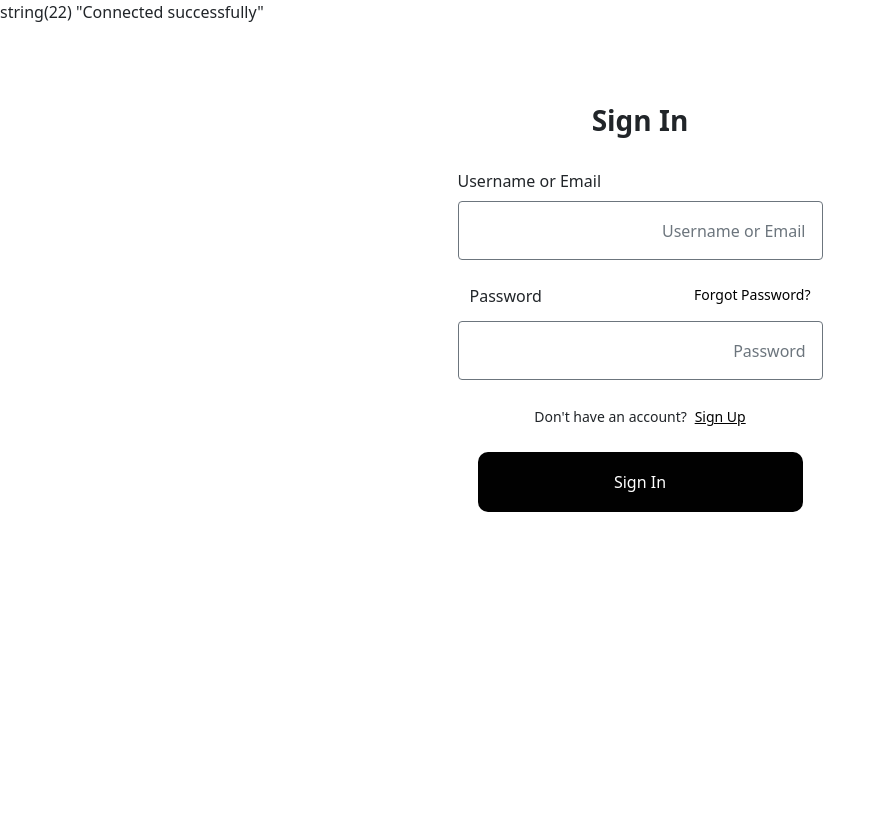
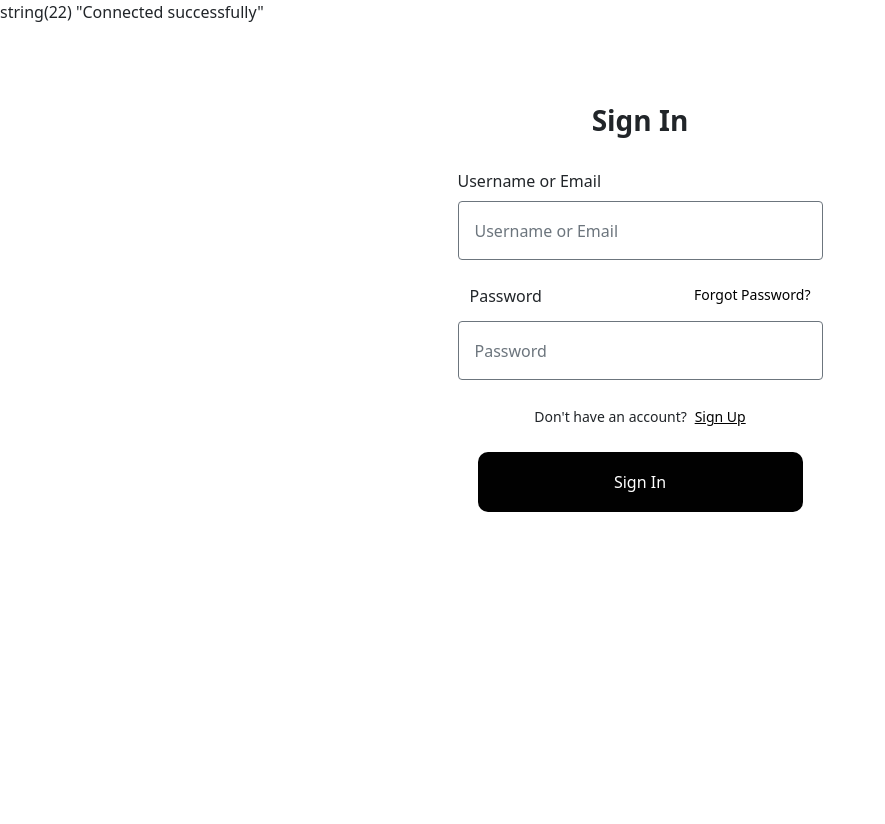
Before and after one commit to dnlmgwi/learning-php, a PHP site: page /auth-example/ in a window 1280 px wide. Shown: the whole page, without its empty margins (0-885 px from the left). Run offline with PHP 8.4, Linux system fonts and the light colour scheme; some libraries are stand-ins or nearby versions.

Commit message:
Update style.css

```diff
--- a/learning-php/auth-example/css/style.css
+++ b/learning-php/auth-example/css/style.css
@@ -9,22 +9,22 @@ body {
 
 ::-webkit-input-placeholder {
   /* chrome, safari */
-  text-align: right;
+  text-align: left;
 }
 
 :-moz-placeholder {
   /* Firefox 18- */
-  text-align: right;
+  text-align: left;
 }
 
 ::-moz-placeholder {
   /* Firefox 19+ */
-  text-align: right;
+  text-align: left;
 }
 
 :-ms-input-placeholder {
   /* Internet Explorer */
-  text-align: right;
+  text-align: left;
 }
 
 input[type="checkbox"]:checked {
@@ -92,6 +92,7 @@ input[type="range"]::-ms-track {
 body input {
   width: 325px;
   height: 59px;
+  text-align: left;
   background-color: var(--background);
 }
 
@@ -433,22 +434,4 @@ p.text {
   --brand-secondary-600: #252525;
   --brand-secondary-700: #010101;
   --brand-secondary-base: #010101;
-
-  --brand-tertiary-100: #fee300;
-  --brand-tertiary-200: #d2bb00;
-  --brand-tertiary-300: #a79500;
-  --brand-tertiary-400: #7e7000;
-  --brand-tertiary-500: #584d00;
-  --brand-tertiary-600: #342d00;
-  --brand-tertiary-700: #141100;
-  --brand-tertiary-base: #fee300;
-
-  --brand-quaternary-100: #c4ffcd;
-  --brand-quaternary-200: #06ee5f;
-  --brand-quaternary-300: #03c24b;
-  --brand-quaternary-400: #029739;
-  --brand-quaternary-500: #016e27;
-  --brand-quaternary-600: #004817;
-  --brand-quaternary-700: #002508;
-  --brand-quaternary-base: #029739;
 }
```
